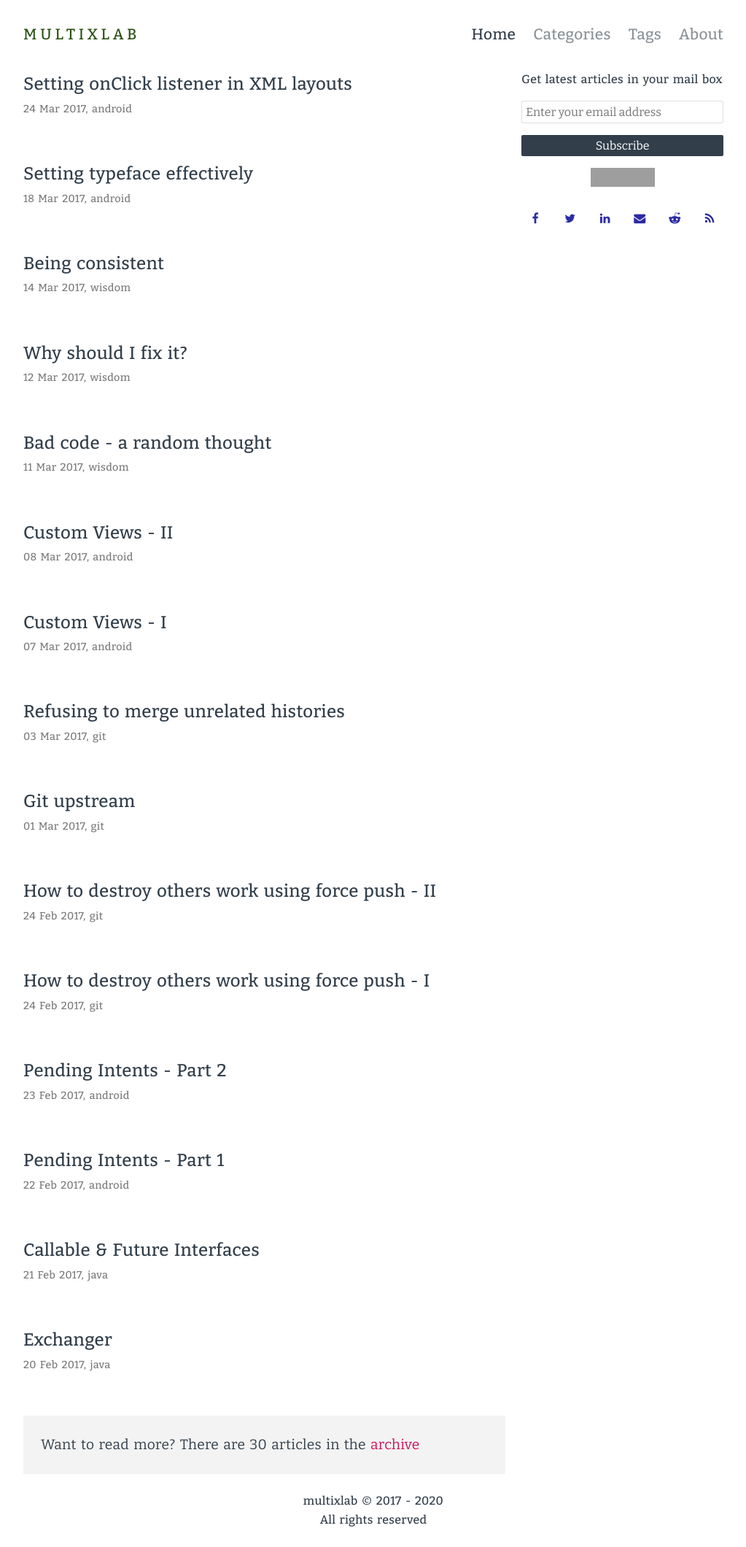
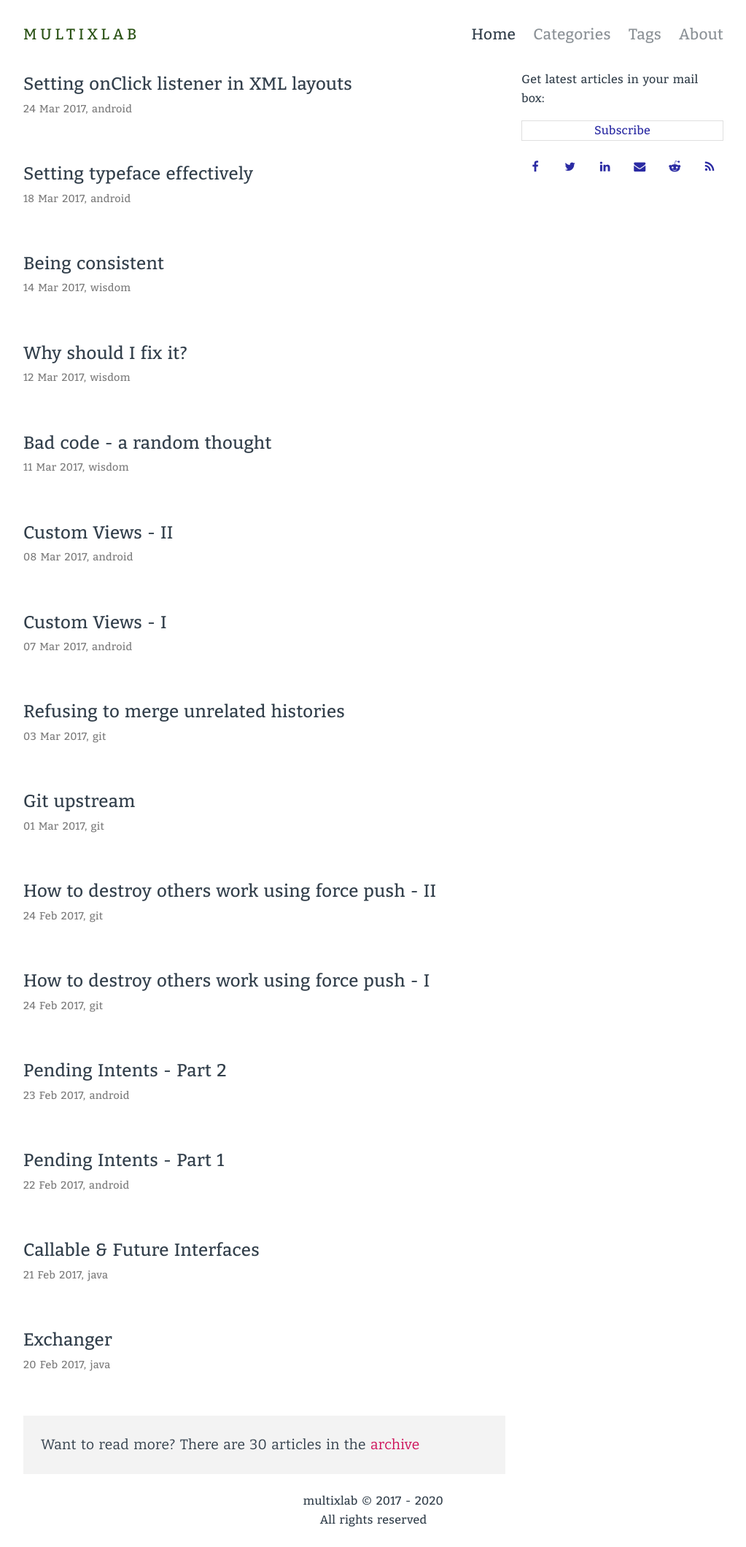
Before and after one commit to multixlab/multixlab.github.io, a Jekyll site: the page built from index.html, in a window 1280 px wide. Shown: the whole page at 73% size, without its empty margins (128-1151 px from the left). Built offline with Jekyll 4.4.1, drawn with Linux system fonts in a browser that asks for light colours; comment, search, counter and statistics services are not loaded; grey boxes are pictures that could not be loaded.

Commit message:
change subscribe

```diff
--- a/_includes/subscribe.html
+++ b/_includes/subscribe.html
@@ -1,16 +1,7 @@
 <div class="display-area sidebar-margin subscribe">
-    <h4>Get latest articles in your mail box</h4>
+    <h4>Get latest articles in your mail box: &nbsp;
+        <a class="link" target="_blank"
+           href="https://feedburner.google.com/fb/a/mailverify?uri=Multixlab&amp;loc=en_US">Subscribe</a>
+    </h4>
 
-    <div class="form">
-
-        <form action="https://feedburner.google.com/fb/a/mailverify" method="post" target="popupwindow"
-              onsubmit="window.open('https://feedburner.google.com/fb/a/mailverify?uri=Multixlab', 'popupwindow', 'scrollbars=yes,width=550,height=520');return true">
-            <input type="text" name="email" id="email" placeholder="Enter your email address"/>
-            <input type="hidden" value="Multixlab" name="uri"/>
-            <input type="hidden" name="loc" value="en_US"/>
-            <input type="submit" value="Subscribe" class="submit-button"/>
-        </form>
-
-        <p><a href="https://feeds.feedburner.com/Multixlab"><img src="https://feeds.feedburner.com/~fc/Multixlab?bg=99CCFF&amp;fg=444444&amp;anim=0" height="26" width="88" style="border:0" alt="" /></a></p>
-    </div>
 </div>
--- a/_sass/subscribe.scss
+++ b/_sass/subscribe.scss
@@ -22,22 +22,16 @@
     border: 1px solid $color-border;
   }
 
-  input[type=submit] {
-    width: 100%;
+  .link {
+    padding: 0 5px;
     display: block;
-    border: 0 none;
-    font-size: 1rem;
-    cursor: pointer;
-    color: white;
-    padding: 5px 15px;
-    border-radius: 2px;
-    -webkit-border-radius: 2px;
-    background-color: $color-primary;
+    margin-top: 1rem;
+    text-align: center;
+    border: 1px solid $color-border;
 
-    &:hover {
-      transition: 1s;
-      background: #ccc;
-      color: $color-primary;
+    &:hover,
+    &:visited:hover {
+      color: $color-hover;
     }
   }
 
```
